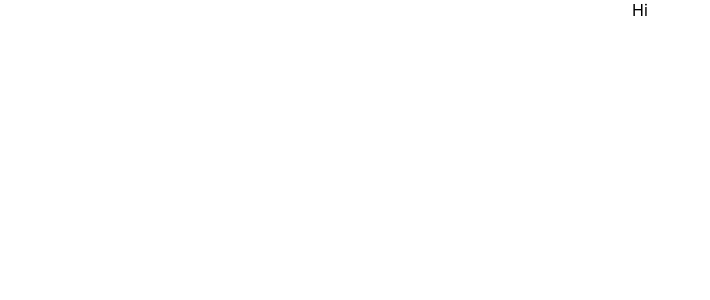
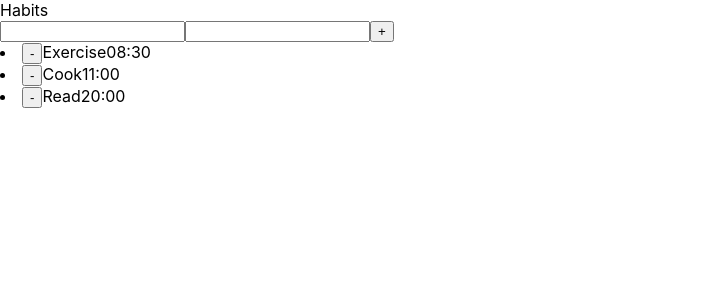
Before and after one commit to enricozb/habit-frontend, a React (Create React App) app: page / in a window 1280 px wide. Shown: the top 300 px of the page, without its empty margins (0-710 px from the left). Built offline with nearby package versions, Linux system fonts and the light colour scheme.

Commit message:
added Stats stub, AddHabit, HabitList

```diff
--- a/src/App.tsx
+++ b/src/App.tsx
@@ -1,11 +1,23 @@
-import React from 'react';
-import './App.css';
+import React from "react";
+import "./App.css";
+
+import { HabitList } from "./components/HabitList";
+import { Stats } from "./components/Stats";
+
+import { BrowserRouter as Router, Switch, Route, Link } from "react-router-dom";
 
 function App() {
   return (
-    <div className="App">
-      Hi
-    </div>
+    <Router>
+      <Switch>
+        <Route path="/stats">
+          <Stats />
+        </Route>
+        <Route path="/">
+          <HabitList />
+        </Route>
+      </Switch>
+    </Router>
   );
 }
 
--- /dev/null
+++ b/src/components/AddHabit.tsx
@@ -0,0 +1,34 @@
+import React, { useState, ChangeEvent } from "react";
+import axios from "axios";
+import useSWR from "swr";
+
+export function AddHabit() {
+  const [name, setName] = useState("");
+  const [time, setTime] = useState("");
+
+  const submit = () => {
+    console.log(name, time);
+  };
+
+  return (
+    <div>
+      <label>
+        <input
+          type="text"
+          onChange={(e: ChangeEvent<HTMLInputElement>) => {
+            setName(e.target.value);
+          }}
+        />
+      </label>
+      <label>
+        <input
+          type="text"
+          onChange={(e: ChangeEvent<HTMLInputElement>) => {
+            setTime(e.target.value);
+          }}
+        />
+      </label>
+      <button onClick={submit}>+</button>
+    </div>
+  );
+}
--- /dev/null
+++ b/src/components/HabitList.tsx
@@ -0,0 +1,34 @@
+import React from "react";
+import axios from "axios";
+import useSWR from "swr";
+
+import { AddHabit } from "./AddHabit";
+
+export function HabitList() {
+  // const { data, error } = useSWR("localhost:9000/api/task", axios);
+
+  const data = [
+    { name: "Cook", time: "11:00", completed: false },
+    { name: "Read", time: "20:00", completed: false },
+    { name: "Exercise", time: "08:30", completed: false },
+  ];
+  data.sort((habit1, habit2) => habit1.time.localeCompare(habit2.time));
+
+  const completeHabit = (name: string) => {};
+
+  return (
+    <>
+      <div>Habits</div>
+      <AddHabit />
+      <div className="habit-list">
+        {data.map(({ name, time, completed }, i) => (
+          <li key={i} className={completed ? "completed" : ""}>
+            <button onClick={() => completeHabit(name)}>-</button>
+            <span>{name}</span>
+            <span>{time}</span>
+          </li>
+        ))}
+      </div>
+    </>
+  );
+}
--- /dev/null
+++ b/src/components/Stats.tsx
@@ -0,0 +1,5 @@
+import React from 'react';
+
+export function Stats() {
+  return <div>stats</div>;
+}
```
Also changed, not shown: package.json (+6 -1 lines), 1 other file (tests, documents, lock files or other folders).
